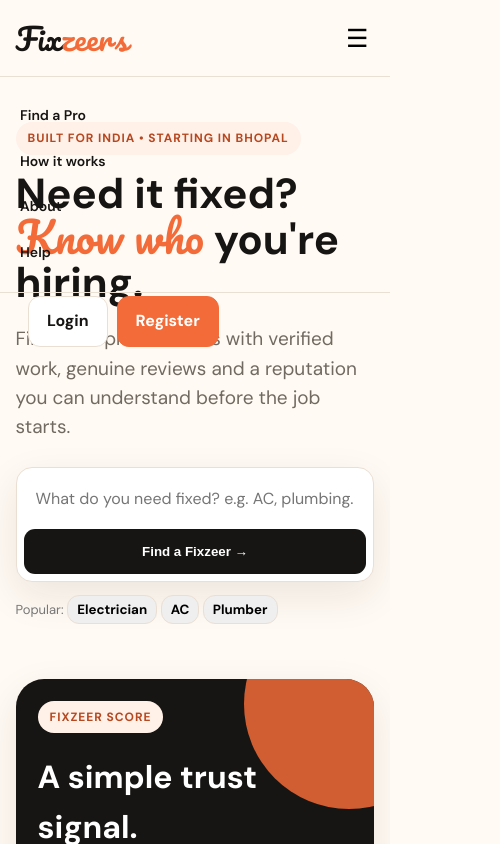
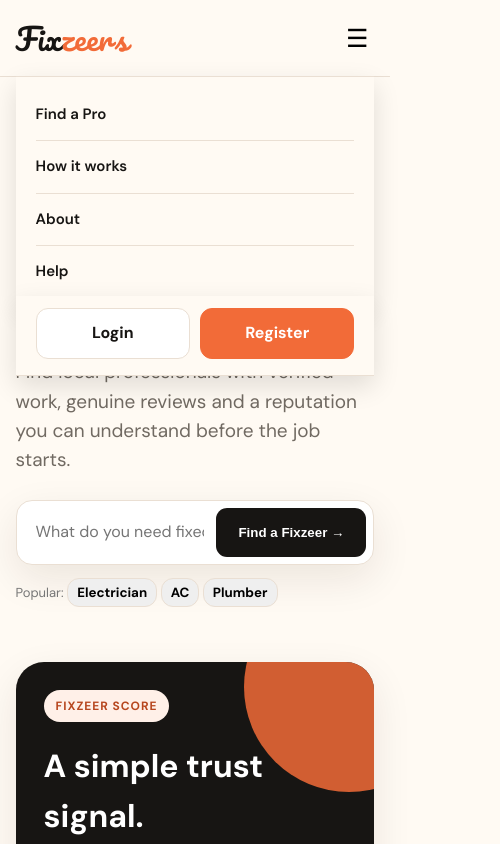
Before and after one commit to vishwajeet988/Fixzeers, a plain HTML site: page index.html in a window 390 px wide. Both pictures are taken after a click on the button "Menu". Shown: the top 844 px of the page, 500 px wide, since content can reach past the window. Drawn offline with Linux system fonts and the light colour scheme; no server answers.

Commit message:
Improve mobile navigation styling

```diff
--- a/styles.css
+++ b/styles.css
@@ -42,6 +42,17 @@ label{display:block;font-size:13px;font-weight:700;margin:16px 0 7px}input,selec
 .footer{background:#171513;color:#eee;padding:55px 0 25px}.footer-grid{display:grid;grid-template-columns:1.4fr repeat(3,1fr);gap:35px}.footer a{color:#c9c2bb;display:block;margin:8px 0;font-size:14px}.footer h4{margin:0 0 13px}.footer-bottom{border-top:1px solid #3c3733;margin-top:30px;padding-top:18px;color:#9d958d;font-size:13px;display:flex;justify-content:space-between}
 .toast{position:fixed;right:20px;bottom:20px;background:var(--ink);color:white;padding:14px 18px;border-radius:12px;display:none;z-index:50}
 @media(max-width:900px){
+
+  .nav{
+    position:sticky;
+    top:0;
+    z-index:2000;
+  }
+
+  .nav-inner{
+    position:relative;
+  }
+
   .nav-links{
     display:none;
     position:absolute;
@@ -49,42 +60,58 @@ label{display:block;font-size:13px;font-weight:700;margin:16px 0 7px}input,selec
     left:0;
     right:0;
     flex-direction:column;
-    align-items:flex-start;
+    align-items:stretch;
     gap:0;
-    padding:16px 20px;
-    background:var(--bg);
+    margin:0;
+    padding:12px 20px 8px;
+    background:#fffaf3;
     border-top:1px solid var(--line);
     border-bottom:1px solid var(--line);
-    z-index:1000;
+    box-shadow:0 10px 25px rgba(0,0,0,.12);
+    z-index:2001;
   }
 
   .nav-links.mobile-open{
     display:flex;
   }
 
-  .nav-links.mobile-open a{
+  .nav-links a{
     display:block;
     width:100%;
-    padding:12px 0;
+    padding:14px 0;
+    font-size:15px;
+    border-bottom:1px solid var(--line);
   }
 
   .nav-actions{
     display:none;
     position:absolute;
     top:calc(100% + 220px);
-    left:20px;
-    right:20px;
-    z-index:1001;
+    left:0;
+    right:0;
+    margin:0;
+    padding:12px 20px 16px;
+    background:#fffaf3;
+    border-bottom:1px solid var(--line);
+    box-shadow:0 10px 25px rgba(0,0,0,.12);
+    z-index:2001;
   }
 
   .nav-actions.mobile-open{
     display:flex;
+    gap:10px;
+  }
+
+  .nav-actions .btn{
+    flex:1;
   }
 
   .menu{
     display:block;
     margin-left:auto;
     cursor:pointer;
+    position:relative;
+    z-index:2002;
   }
 
   .hero-grid,
@@ -110,6 +137,7 @@ label{display:block;font-size:13px;font-weight:700;margin:16px 0 7px}input,selec
 }
 
 @media(min-width:901px){
+
   .menu{
     display:none;
   }
@@ -121,5 +149,5 @@ label{display:block;font-size:13px;font-weight:700;margin:16px 0 7px}input,selec
   .nav-actions{
     display:flex;
   }
+
 }
-@media(max-width:600px){.hero{padding-top:45px}.section{padding:52px 0}.grid-3,.grid-4,.split,.metric-grid{grid-template-columns:1fr}.hero-card{padding:22px}.search{display:block}.search input{width:100%}.search button{width:100%;height:45px;margin-top:5px}.page-title h1{font-size:40px}.footer-grid{grid-template-columns:1fr}.footer-bottom{display:block}.footer-bottom span{display:block;margin-top:8px}}
```
